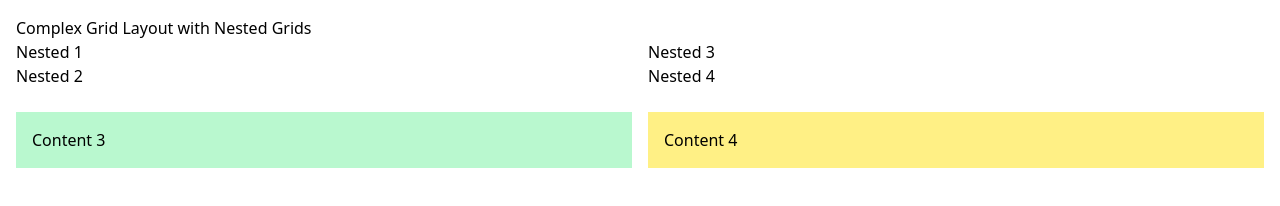
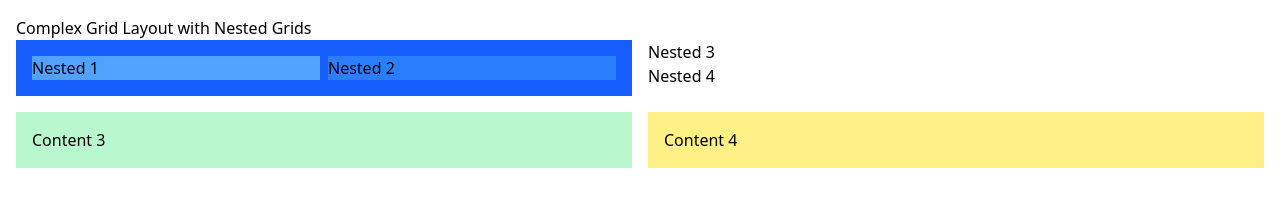
Before and after one commit to Nonijay/alx-intermediate-frontend, a website: page 0x02-tailwind-css/2-index.html in a window 1280 px wide. Drawn offline with Linux system fonts and the light colour scheme.

Commit message:
update file

```diff
--- a/0x02-tailwind-css/2-index.html
+++ b/0x02-tailwind-css/2-index.html
@@ -12,9 +12,9 @@
     </header>
 
     <main class="grid grid-cols-2 grid-rows-2 gap-4">
-        <div>
-            <div>Nested 1</div>
-            <div>Nested 2</div>
+        <div class="grid grid-cols-2 bg-blue-600 gap-2 p-4">
+            <div class="bg-blue-400">Nested 1</div>
+            <div class="bg-blue-500">Nested 2</div>
         </div>
         <div>
             <div>Nested 3</div>
```
Also changed, not shown: 0x02-tailwind-css/src/output.css.
